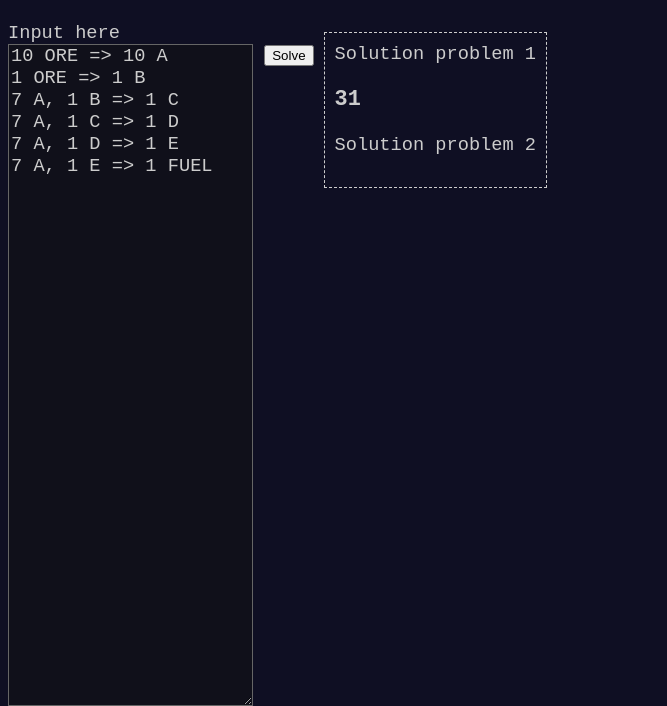
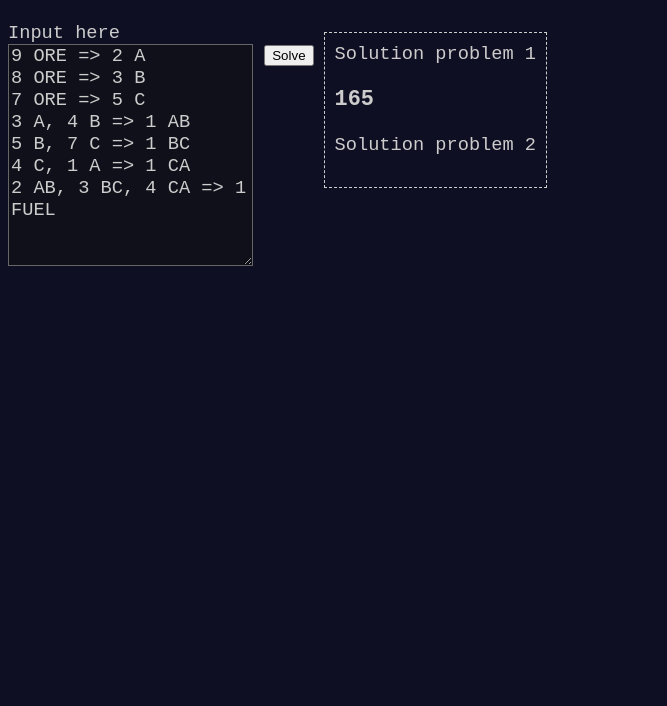
Before and after one commit to LetsAdventOfCode/AdventOfCode2019, a plain HTML site: page Kalle/day14/14.html in a window 1280 px wide. Both pictures are taken after a click on the button "Solve". Shown: the part 100-806 px from the top of the page, without its empty margins (0-667 px from the left). Drawn offline with Linux system fonts and the light colour scheme.

Commit message:
trying to get some fuel, aint going to well

```diff
--- a/Kalle/day14/14.html
+++ b/Kalle/day14/14.html
@@ -9,12 +9,13 @@
         <h1>Day 14: Space Stoichiometry</h1>
         <div style="float:left;">
             Input here<br>
-            <textarea id="instructions" rows="30" columns="20">10 ORE => 10 A
-1 ORE => 1 B
-7 A, 1 B => 1 C
-7 A, 1 C => 1 D
-7 A, 1 D => 1 E
-7 A, 1 E => 1 FUEL</textarea>
+            <textarea id="instructions" rows="10" columns="900">9 ORE => 2 A
+8 ORE => 3 B
+7 ORE => 5 C
+3 A, 4 B => 1 AB
+5 B, 7 C => 1 BC
+4 C, 1 A => 1 CA
+2 AB, 3 BC, 4 CA => 1 FUEL</textarea>
             <button onclick="solve()">Solve</button><br />
         </div>
         <div style="float:left; border: 1px dashed; margin: 10px; padding: 10px;">
--- a/Kalle/day14/14.js
+++ b/Kalle/day14/14.js
@@ -1,50 +1,74 @@
 function solve() {
     let cookBook = document.getElementById("instructions").value.split("\n");
     recipies = parseCookBook(cookBook);
-
+    neededOre = 0;
     let waste = {};
-    let usedOre = createRecipe('FUEL', 1, recipies, waste);
-
-    document.getElementById("solution").innerHTML = usedOre;
+    createRecipe('FUEL', 1, recipies, waste);
+    neededOre -= tryReturnWaste(waste, recipies);
+    document.getElementById("solution").innerHTML = neededOre;
     //document.getElementById("solution2").innerHTML = waste.join();
 }
-
-function createRecipe(component, amountNeeded, recipies, waste) {
-    let usedOre = 0;
+var neededOre = 0;
+function createRecipe(component, previousMultiplier, recipies, waste) {
     let recipe = recipies[component];
     if (recipe.ingredients) {
-        if (tryUseWaste(waste, recipe.name, amountNeeded)) {
-            return usedOre;
-        }
         for (let ingredient of recipe.ingredients) {
-            if (ingredient.name === 'ORE') {
-                let toCraft = Math.ceil(amountNeeded / recipe.quantity);
-
-                //Craft
-                for (var i = 0; i < toCraft; i++) {
-                    let craftedMaterial = recipe.quantity;
-                    if (tryUseWaste(waste, recipe.name, craftedMaterial)) {
-                        amountNeeded -= craftedMaterial;
-                        continue;
-                    }
-                    usedOre += ingredient.quantity;
-                    if (craftedMaterial - amountNeeded > 0) {
+            let amount = previousMultiplier;
+            let toCraft = Math.ceil(amount / recipe.quantity);
+            for (var i = 0; i < toCraft; i++) {
+                let craftedMaterial = recipe.quantity;
+                if (ingredient.name === 'ORE') {
+                    //Craft
+                    console.log("Crafted " + recipe.quantity + ' ' + recipe.name + ' using ' + ingredient.quantity + ' ' + ingredient.name);
+                    neededOre += ingredient.quantity;
+                    if (craftedMaterial - amount > 0) {
                         if (!waste[recipe.name]) {
                             waste[recipe.name] = 0;
                         }
-                        waste[recipe.name] += craftedMaterial - amountNeeded;
+                        waste[recipe.name] += craftedMaterial - amount;
                     }
-                    amountNeeded -= craftedMaterial;
+                    amount -= craftedMaterial;
+
                 }
-                return usedOre;
-
-            }
-            else {
-                usedOre += createRecipe(ingredient.name, Math.ceil(amountNeeded / recipe.quantity) * ingredient.quantity, recipies, waste);
+                else {
+                    createRecipe(ingredient.name, ingredient.quantity, recipies, waste);
+                    if (craftedMaterial - amount > 0) {
+                        if (!waste[recipe.name]) {
+                            waste[recipe.name] = 0;
+                        }
+                        waste[recipe.name] += craftedMaterial - amount;
+                    }
+                    amount -= craftedMaterial;
+                }
             }
         }
     }
-    return usedOre;
+
+}
+
+function tryReturnWaste(waste, recipies) {
+    let returnedOre = 0;
+    for (let i in waste) {
+        let recipe = recipies[i];
+        let returnableMultiplier = Math.floor(waste[i] / recipe.quantity);
+        if (returnableMultiplier > 0) {
+            let newWaste = waste[i] % recipe.quantity;
+            waste[i] = newWaste;
+            if (recipe.ingredients[0].name === 'ORE') {
+                returnedOre += returnableMultiplier * recipe.ingredients[0].quantity;
+            }
+            else {
+                for (let ingredient of recipe.ingredients) {
+                    if (!waste[ingredient.name]) {
+                        waste[ingredient.name] = 0;
+                    }
+                    waste[ingredient.name] += ingredient.quantity * returnableMultiplier;
+                }
+            }
+            returnedOre += tryReturnWaste(waste, recipies);
+        }
+    }
+    return returnedOre;
 }
 
 function tryUseWaste(waste, recipeName, neededAmount) {
```
Also changed, not shown: Kalle/day13/13.html (+7 -1 lines), Kalle/day15/15.html (+2 -2 lines), Kalle/index.html (+2 -2 lines).
